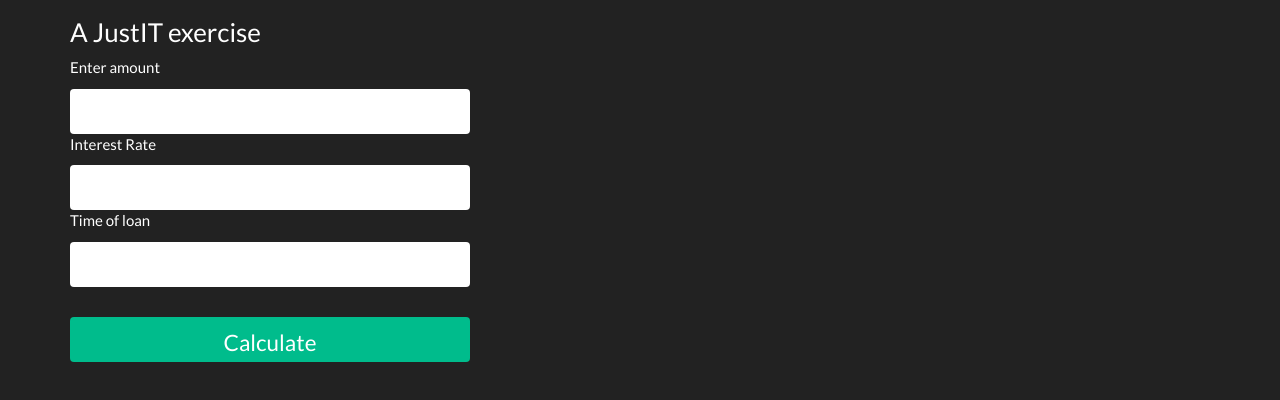
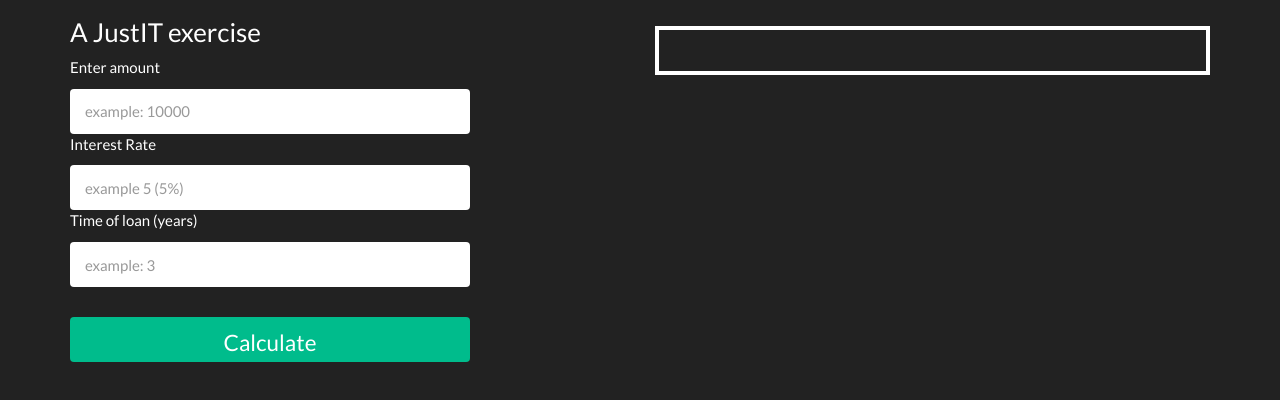
Before and after one commit to StefanoBisio/Loan-calculator, a plain HTML site: page index.html in a window 1280 px wide. Shown: the part 144-544 px from the top of the page. Drawn offline with Linux system fonts and the light colour scheme.

Commit message:
design update

```diff
--- a/index.html
+++ b/index.html
@@ -17,11 +17,11 @@
                 <h3>A JustIT exercise</h3>
                 <form>
                     <p>Enter amount</p>
-                    <input type="number" id="principle" class="form-control">
+                    <input type="number" id="principle" class="form-control" placeholder="example: 10000">
                     <p>Interest Rate</p>
-                    <input type="number" id="interest" class="form-control">
-                    <p>Time of loan</p>
-                    <input type="number" id="time" class="form-control">
+                    <input type="number" id="interest" class="form-control" placeholder="example 5 (5%)">
+                    <p>Time of loan (years)</p>
+                    <input type="number" id="time" class="form-control" placeholder="example: 3">
 
                     <button id="calculate" class="btn btn-success form-control">Calculate</button>
                 </form>
--- a/main.js
+++ b/main.js
@@ -6,7 +6,7 @@ document.getElementById("calculate").onclick = function(){
     var i = document.getElementById("interest").value/100;
     var t = document.getElementById("time").value;
 
-    document.getElementById("resulth1").innerHTML = "The total amount due will be " + (P*(1+(i/12))**(t*12)).toFixed(2);
+    document.getElementById("resulth1").innerHTML = "The total amount due will be: " + (P*(1+(i/12))**(t*12)).toFixed(2);
     /* Preventdefault() to avoid result to be refreshed and cancelled */
     event.preventDefault();
 
--- a/stylesheet.css
+++ b/stylesheet.css
@@ -17,3 +17,8 @@ form {
     font-size: 1.5em;
 
 }
+.results {
+    padding: 10px;
+    border: 4px white solid;
+    margin-top: 100px;
+}
```
